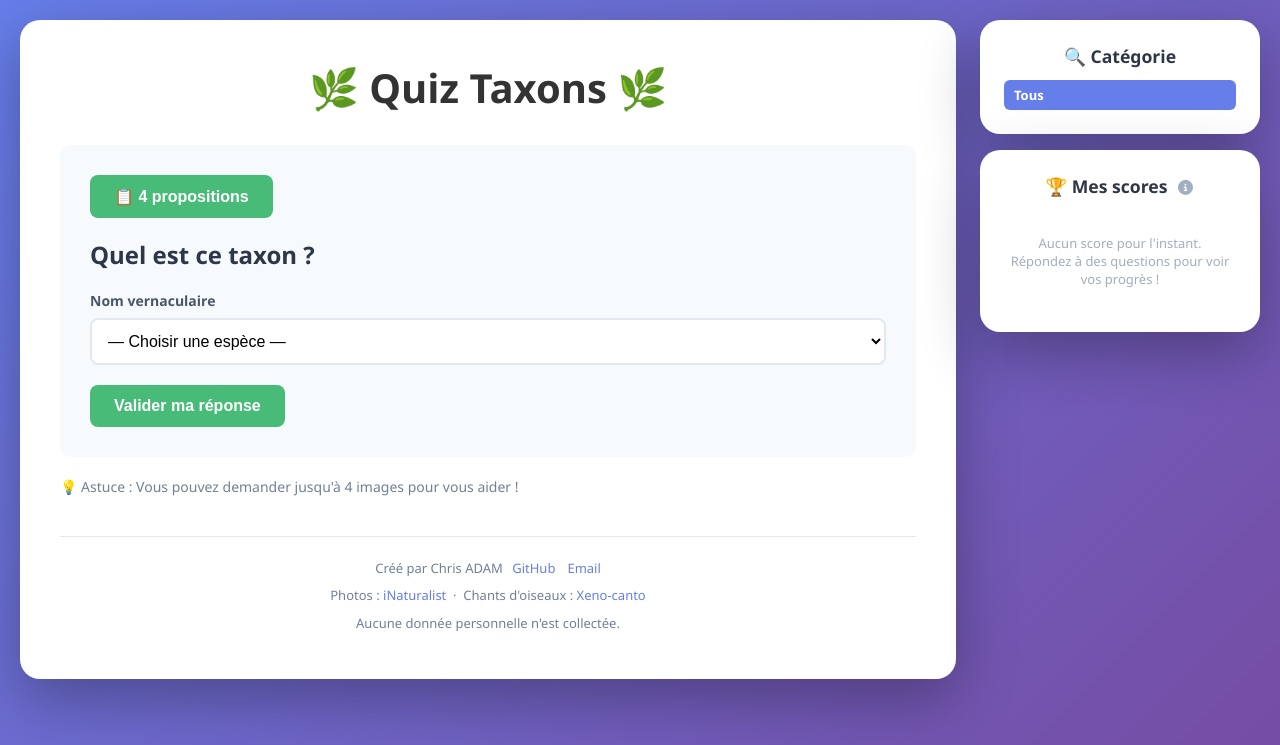
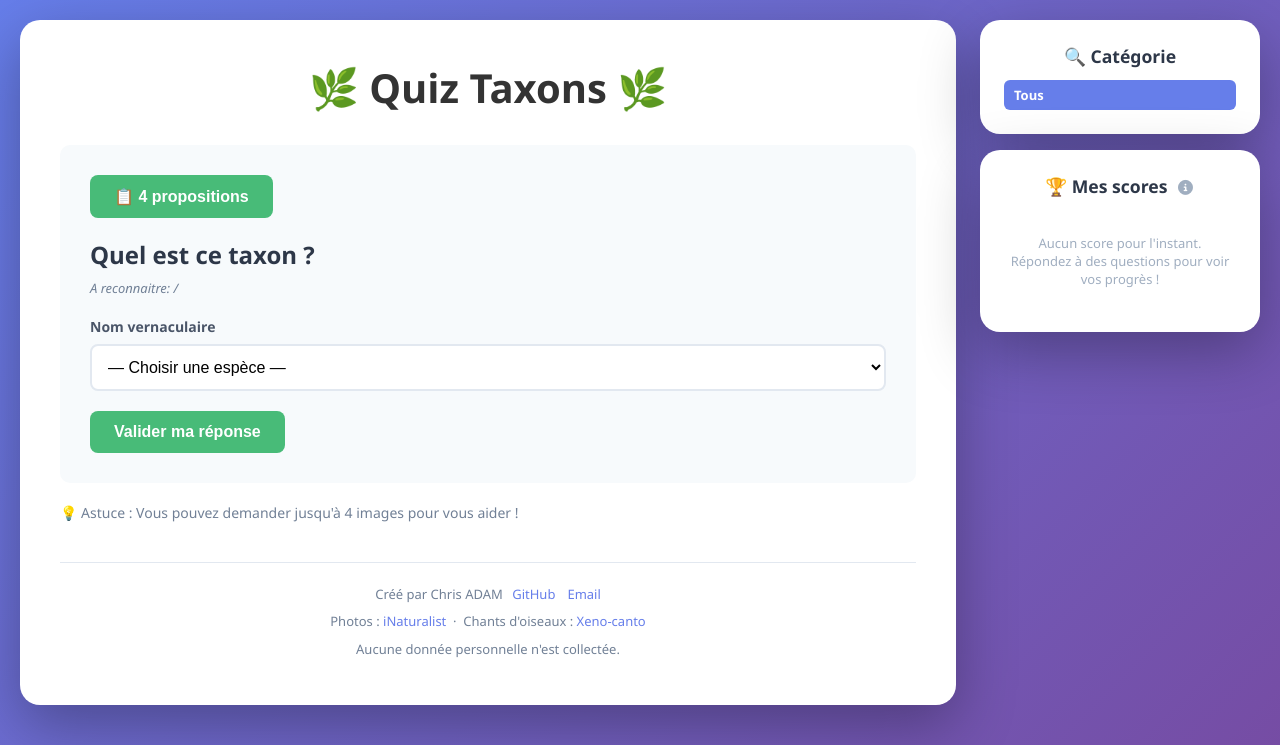
Before and after one commit to chris-adam/quiz_taxons, a Django app: page / in a window 1280 px wide. Shown: the top 745 px of the page. Run offline with Django 5.2, Linux system fonts and the light colour scheme; data that the repository does not hold is empty; some libraries are stand-ins or nearby versions.

Commit message:
Added message to tell the user what he should be able to recognize

```diff
--- a/taxons/templates/taxons/index.html
+++ b/taxons/templates/taxons/index.html
@@ -294,8 +294,15 @@
 
         .answer-section h2 {
             color: #2d3748;
+            margin-bottom: 8px;
+            font-size: 1.5em;
+        }
+
+        .hint-text {
+            font-size: 13px;
+            color: #718096;
+            font-style: italic;
             margin-bottom: 20px;
-            font-size: 1.5em;
         }
 
         .input-group {
@@ -452,6 +459,7 @@
                     </div>
                     <div id="free-input-form">
                         <h2>Quel est ce taxon ?</h2>
+                        <p class="hint-text">A reconnaitre: {{ taxon.partie_etat_indice|default:"/" }}</p>
                         <form id="answer-form">
                             {% csrf_token %}
                             <div class="input-group">
@@ -475,6 +483,7 @@
                     </div>
                     <div id="propositions-form" style="display: none;">
                         <h2>Choisissez la bonne réponse :</h2>
+                        <p class="hint-text">A reconnaitre: {{ taxon.partie_etat_indice|default:"/" }}</p>
                         <form method="post">
                             {% csrf_token %}
                             <div class="propositions">
```
